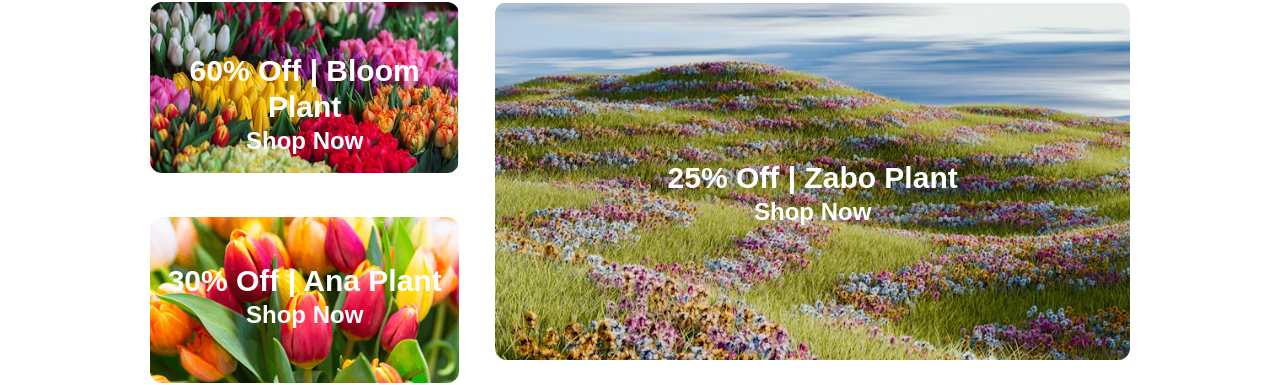
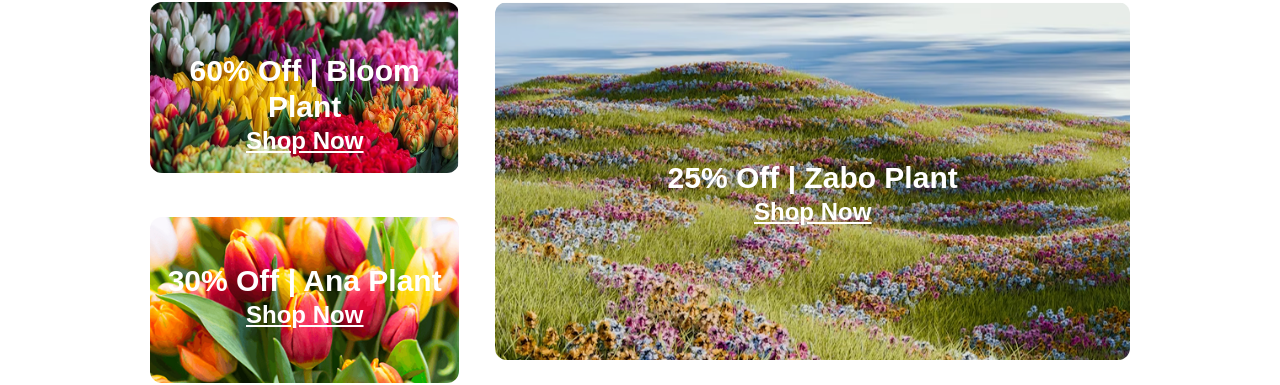
Before and after one commit to lutfulkabirrakib2003/assignment-02, a plain HTML site: page index.html in a window 1280 px wide. Shown: the part 2497-2882 px from the top of the page. Drawn offline with nearby package versions, Linux system fonts and the light colour scheme.

Commit message:
Detailes section done

```diff
--- a/index.html
+++ b/index.html
@@ -198,7 +198,7 @@
                         <img src="assets/deal-bloom.png" class="rounded-xl" alt="">
                         <div class="">
                             <h1 class="-mt-30 text-3xl text-white text-center font-bold">60% Off | Bloom Plant</h1>
-                            <h3 class="text-2xl text-white text-center font-bold "><a href="">Shop Now</a></h3>
+                            <h3 class="text-2xl text-white text-center font-bold underline"><a href="">Shop Now</a></h3>
                         </div>
                     </div>
 
@@ -206,7 +206,7 @@
                         <img src="assets/deal-ana.png" class="rounded-xl" alt="">
                         <div>
                             <h1 class="-mt-30 text-3xl text-white text-center font-bold">30% Off | Ana Plant </h1>
-                            <h3 class="text-2xl text-white text-center font-bold "><a href="">Shop Now</a></h3>
+                            <h3 class="text-2xl text-white text-center font-bold underline"><a href="">Shop Now</a></h3>
 
                         </div>
                     </div>
@@ -217,7 +217,7 @@
                     <img src="assets/deal-zabo.png" class="rounded-xl" alt="">
                     <div>
                         <h1 class="-mt-50 text-3xl text-white text-center font-bold">25% Off | Zabo Plant</h1>
-                        <h3 class="text-center font-bold text-2xl text-white  "><a href="">Shop Now</a></h3>
+                        <h3 class="text-center font-bold text-2xl text-white underline "><a href="">Shop Now</a></h3>
 
                     </div>
                 </div>
```
